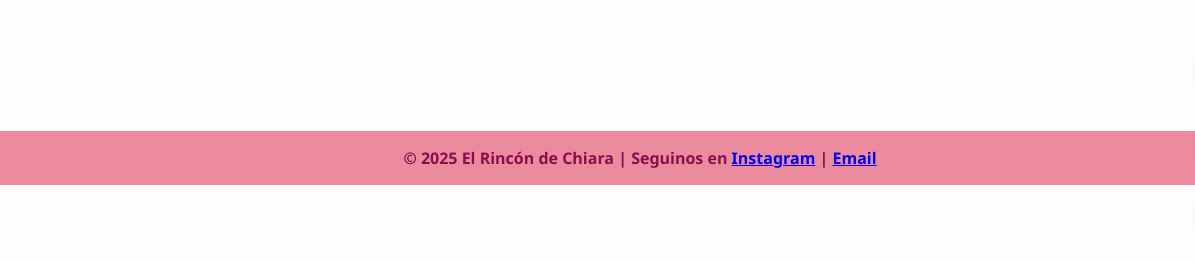
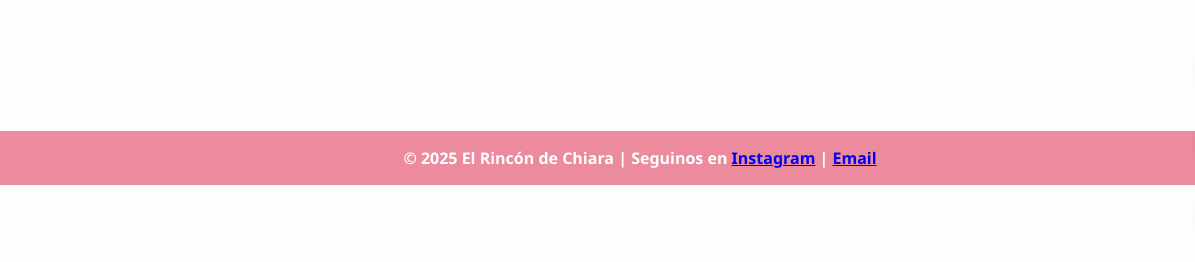
Before and after one commit to elrincondechiara/mitienda, a plain HTML site: page index.html in a window 1280 px wide. Shown: the part 538-800 px from the top of the page, 0-1195 px from the left. Drawn offline with nearby package versions, Linux system fonts and the light colour scheme; no server answers.

Commit message:
Mi tienda

```diff
--- a/index.html
+++ b/index.html
@@ -69,7 +69,7 @@ body {
 
 footer {
     background: #ec8b9e;
-    color: #880e4f;
+    color: white;
     text-align: center;
     padding: 1em;
     margin-top: 2em;
```
